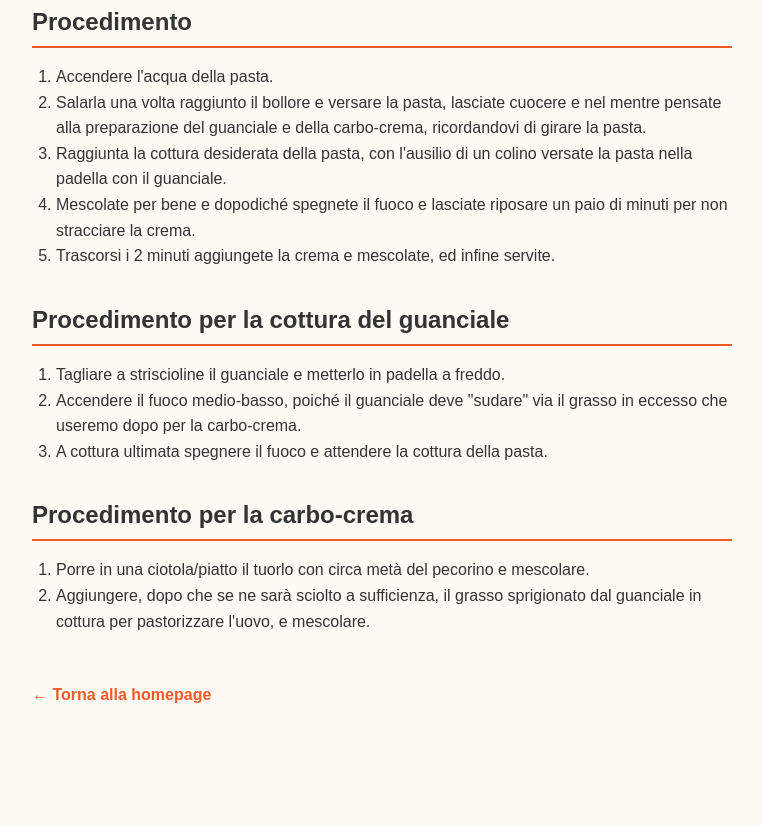
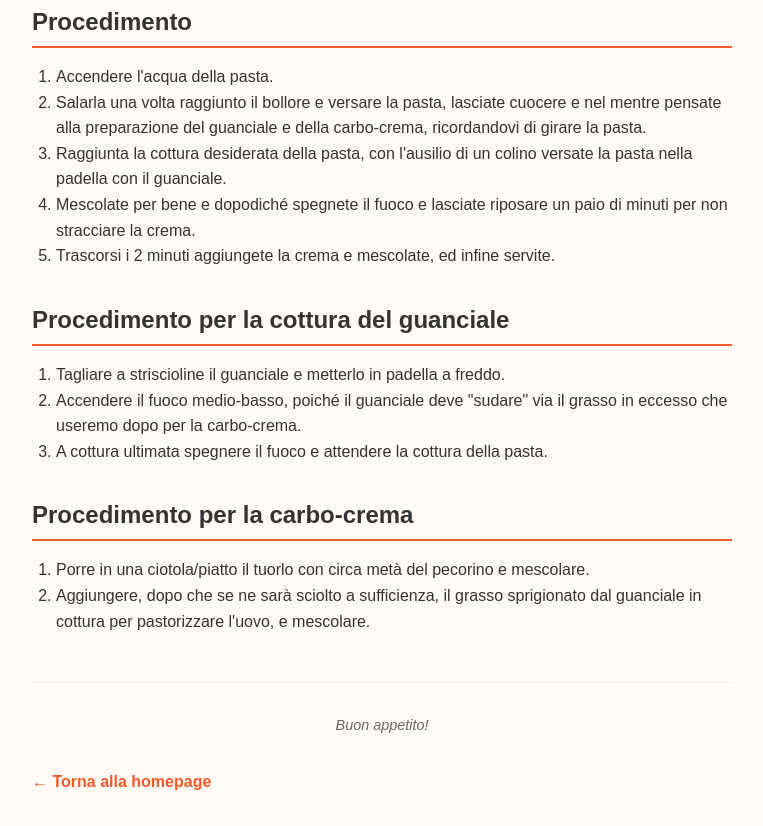
Before and after one commit to Smonti1/cucina.da.fuorisede, a plain HTML site: page carbonara.html in a window 1280 px wide. Shown: the part 1214-2040 px from the top of the page, without its empty margins (258-1021 px from the left). Before the commit the page ends 1954 px from the top, so only its background shows below. Drawn offline with Linux system fonts and the light colour scheme.

Commit message:
Update carbonara.html

```diff
--- a/carbonara.html
+++ b/carbonara.html
@@ -111,6 +111,10 @@
     </ol>
   </section>
 
+  <footer>
+    <p>Buon appetito!</p>
+  </footer>
+
   <a href="index.html">&larr; Torna alla homepage</a>
 </body>
 </html>
```
